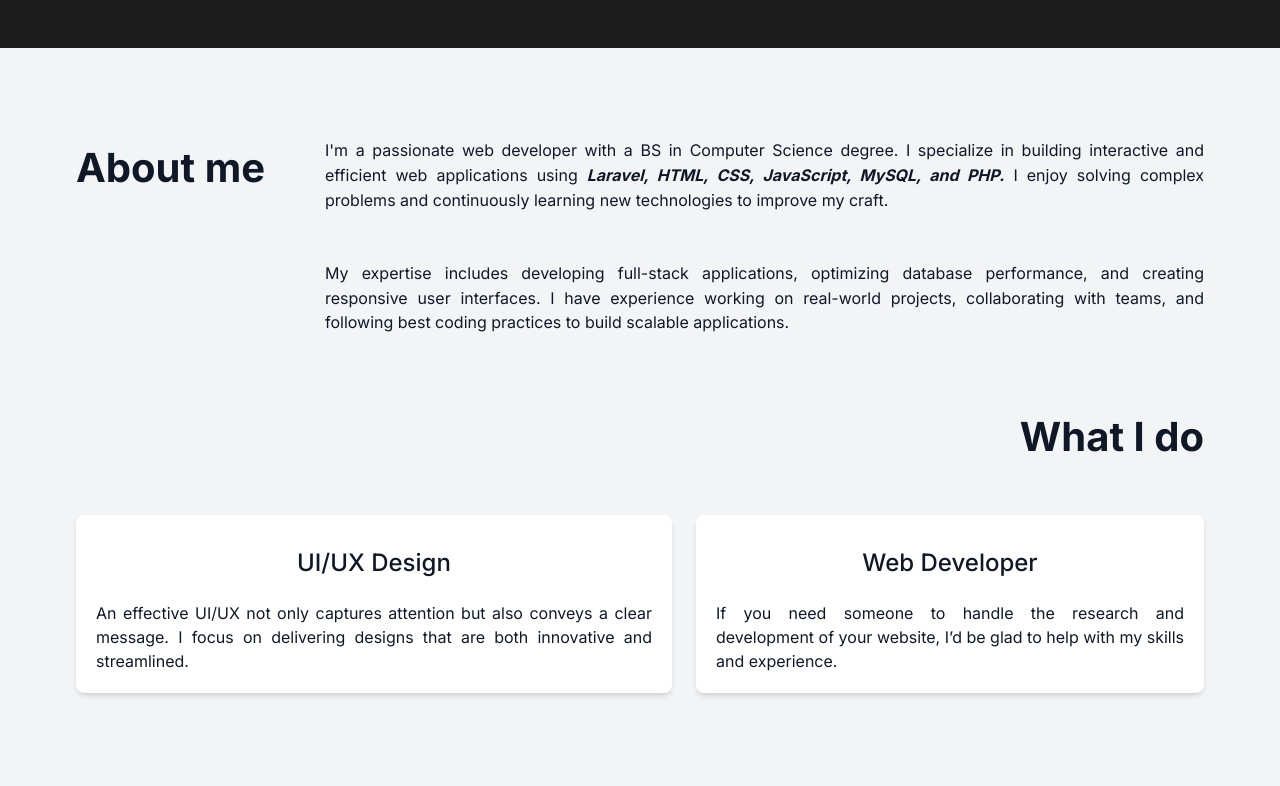
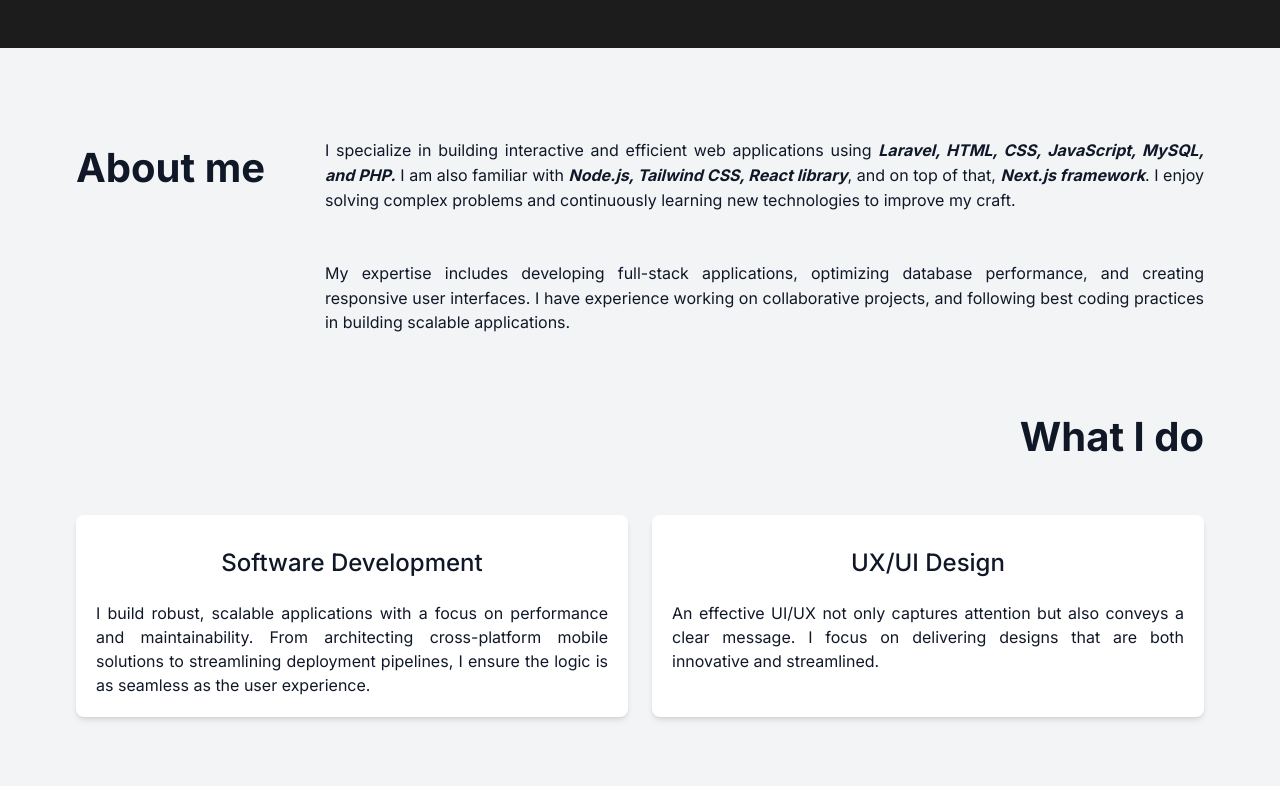
Before and after one commit to HarveyDangel/my-portfolio, a Next.js app: page / in a window 1280 px wide. Shown: the part 780-1566 px from the top of the page. Built offline with nearby package versions, Linux system fonts and the light colour scheme.

Commit message:
Update layout and page components for improved structure and styling

```diff
--- a/src/app/layout.tsx
+++ b/src/app/layout.tsx
@@ -26,7 +26,7 @@ export default function RootLayout({
 	children: React.ReactNode;
 }>) {
 	return (
-		<html lang="en">
+		<html lang="en" className="scroll-smooth">
 			<body className={`${inter} antialiased`}>
         <ThemeProvider>
           <ProjectProvider>
--- a/src/app/page.tsx
+++ b/src/app/page.tsx
@@ -1,30 +1,3 @@
-// import Intro from "./components/intro";
-// import About from "./components/about";
-// import Contact from "./components/contact";
-// import Services from "./components/services";
-// import Portfolio from "./components/portfolio";
-// import Loading from "./components/loading";
-// import { Suspense } from "react";
-
-// export default function Home() {
-// 	return (
-// 		<Suspense fallback={<Loading />}>
-// 			<div className="w-screen h-screen">
-// 				<div className="flex flex-col lg:h-screen w-screen bg-fixed">
-// 					<Intro />
-// 				</div>
-// 				<div className="w-full lg:max-w-7xl flex flex-col justify-center place-self-center">
-// 					<About />
-// 					<Services />
-// 					<Portfolio />
-// 				</div>
-// 					<Contact />
-// 			</div>
-// 		</Suspense>
-// 	);
-// }
-
-
 "use client";
 
 import { Github, Linkedin } from "lucide-react";
@@ -33,7 +6,6 @@ import { motion } from "framer-motion";
 
 import Portfolio from "./components/projects";
 import TechStack from "./components/techstack";
-// import ScrollPage from "./components/scroll";
 import Hero from "./components/hero";
 
 export default function Home() {
@@ -74,13 +46,14 @@ export default function Home() {
 						<div className="flex justify-center max-w-6xl mx-auto px-[12px] py-[24px] gap-[12px]">
 							<p className="text-[128px] font-extrabold text-amber-400 -mt-5 relative">{`"`}</p>
 							<p className="text-white font-semibold text-[24px] my-5 italic lg:text-[32px] ">
-								{`A BS Computer Science graduate specializing in web development”`}
+								{`Building Scalable Solutions, One Line at a Time.`}
 							</p>
 						</div>
 					</div>
+					{/* <About/> */}
 
 					{/* ABOUT SECTION */}
-					<div id="about"></div>
+					<div id="about" className="scroll-mt-16"></div>
 					<div className="mx-auto w-full max-w-6xl lg:mt-[54px]">
 						<div className="flex flex-col gap-[24px] py-[24px] md:flex-row lg:gap-[36px]">
 							<h3 className="text-gray-900 text-[32px] text-nowrap font-bold p-[12px] text-center md:text-left lg:text-[40px]">
@@ -88,14 +61,21 @@ export default function Home() {
 							</h3>
 							<div className="flex flex-col gap-[24px]">
 								<p className="text-gray-900 text-justify text-[14px] lg:text-lg p-[12px] lg:text-[16px]">
-									{`I'm a passionate web developer with a BS in Computer Science degree. I specialize in building interactive and efficient web applications using `}
+									{`I specialize in building interactive and efficient web applications using `}
 									<strong className="italic">
 										Laravel, HTML, CSS, JavaScript, MySQL, and PHP.
 									</strong>
-									{` I enjoy solving complex problems and continuously learning new technologies to improve my craft.`}
+									{` I am also familiar with `}
+									<strong className="italic">
+										Node.js, Tailwind CSS, React library
+									</strong>
+									{`, and on top of that, `}
+									<strong className="italic">Next.js framework</strong>
+									{`. I enjoy solving complex problems and continuously learning
+									new technologies to improve my craft.`}
 								</p>
 								<p className="text-gray-900 text-justify text-[14px] lg:text-lg p-[12px] lg:text-[16px]">
-									{`My expertise includes developing full-stack applications, optimizing database performance, and creating responsive user interfaces. I have experience working on real-world projects, collaborating with teams, and following best coding practices to build scalable applications.`}
+									{`My expertise includes developing full-stack applications, optimizing database performance, and creating responsive user interfaces. I have experience working on collaborative projects, and following best coding practices in building scalable applications.`}
 								</p>
 							</div>
 						</div>
@@ -108,30 +88,33 @@ export default function Home() {
 								{/* CARDS */}
 								{/* Slide In Section */}
 								<motion.div
-									className="flex flex-col gap-[10px] p-[20px] bg-white rounded-lg shadow-md"
+									className="flex flex-col flex-1/2 gap-[10px] p-[20px] bg-white rounded-lg shadow-md"
 									initial={{ opacity: 0, x: -100 }}
 									whileInView={{ opacity: 1, x: 0 }}
 									transition={{ duration: 0.8 }}
 									viewport={{ once: true, amount: 0.3 }}
-									// amount controls how much of the element should be visible before animating
 								>
 									<h4 className="p-[10px] text-center text-[24px] font-medium">
-										UI/UX Design
+										Software Development
 									</h4>
-									<p className="text-[14px] text-justify lg:text-[16px]">{`An effective UI/UX not only captures attention but also conveys a clear message. I focus on delivering designs that are both innovative and streamlined.`}</p>
+									{/* <h6 className="text-[18px] font-medium">
+										The Engine Under the Hood
+									</h6> */}
+									{/* <p className="text-[14px] text-justify lg:text-[16px]">{`If you need someone to handle the research and development of your application, I’d be glad to help with my skills and experience.`}</p> */}
+									<p className="text-[14px] text-justify lg:text-[16px]">{`I build robust, scalable applications with a focus on performance and maintainability. From architecting cross-platform mobile solutions to streamlining deployment pipelines, I ensure the logic is as seamless as the user experience.`}</p>
+									{/* <p className="text-[14px] text-justify lg:text-[16px]">{`Mobile & Web Apps: Crafting high-performance applications using modern frameworks like Expo and React Native.`}</p> */}
 								</motion.div>
 								<motion.div
-									className="flex flex-col gap-[10px] p-[20px] bg-white rounded-lg shadow-md"
+									className="flex flex-col flex-1/2 gap-[10px] p-[20px] bg-white rounded-lg shadow-md"
 									initial={{ opacity: 0, x: -100 }}
 									whileInView={{ opacity: 1, x: 0 }}
 									transition={{ duration: 0.8 }}
 									viewport={{ once: true, amount: 0.3 }}
-									// amount controls how much of the element should be visible before animating
 								>
 									<h4 className="p-[10px] text-center text-[24px] font-medium">
-										Web Developer
+										UX/UI Design
 									</h4>
-									<p className="text-[14px] text-justify lg:text-[16px]">{`If you need someone to handle the research and development of your website, I’d be glad to help with my skills and experience.`}</p>
+									<p className="text-[14px] text-justify lg:text-[16px]">{`An effective UI/UX not only captures attention but also conveys a clear message. I focus on delivering designs that are both innovative and streamlined.`}</p>
 								</motion.div>
 							</div>
 						</div>
@@ -141,10 +124,10 @@ export default function Home() {
 						<TechStack />
 					</div>
 					{/* PROJECTS */}
-					<div>
+					<div id="project" className="scroll-mt-16">
 						<Portfolio />
 					</div>
-					<div className=" bg-gray-900" id="contact">
+					<div className=" bg-gray-900 scroll-mt-16" id="contact">
 						{/* CONTACT ME */}
 						<div className="py-[36px] px-[12px] flex flex-col gap-[12px] text-white max-w-6xl mx-auto">
 							<h1 className="text-[48px] text-center md:text-[128px]">
@@ -188,7 +171,7 @@ export default function Home() {
 								</div>
 							</div>
 							<p className="text-[16px] font-extralight text-center">
-								© 2025 All rights reserved.
+								© 2026 All rights reserved.
 							</p>
 						</div>
 					</div>
```
